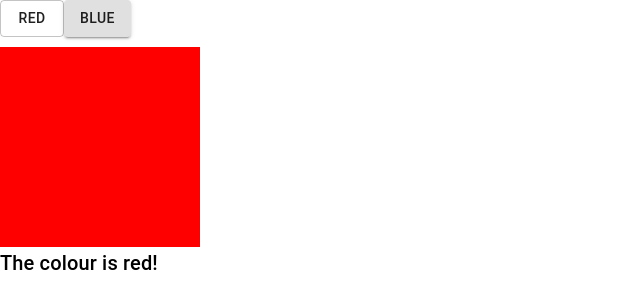
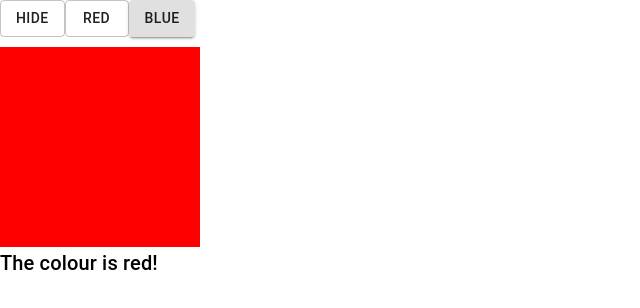
Before and after one commit to ncs-ds/react-workshop, a React (Create React App) app: page / in a window 1280 px wide. Shown: the top 308 px of the page, without its empty margins (0-640 px from the left). Built offline with nearby package versions, Linux system fonts and the light colour scheme.

Commit message:
Added new component for Box

```diff
--- a/src/App.tsx
+++ b/src/App.tsx
@@ -1,20 +1,29 @@
 import { Button } from "@material-ui/core";
 import { useState } from "react";
 import "./App.css";
+import Box from "./Box";
 import ColourNarrative from "./ColourNarrative";
 
 function App() {
   const [myColour, setMyColour] = useState("red");
+  const [isBoxVisible, setIsBoxVisible] = useState(true);
+
   return (
     <>
-      {" "}
+      <Button
+        variant="outlined"
+        onClick={() => setIsBoxVisible((oldValue) => !oldValue)}
+      >
+        {isBoxVisible ? "Hide" : "Show"}
+      </Button>
+
       <Button variant="outlined" onClick={() => setMyColour("red")}>
         Red
       </Button>
       <Button variant="contained" onClick={() => setMyColour("blue")}>
         Blue
       </Button>
-      <div className={`myBox ${myColour}`}></div>
+      <Box visible={isBoxVisible} colour={myColour}></Box>
       <ColourNarrative colour={myColour}></ColourNarrative>
     </>
   );
--- /dev/null
+++ b/src/Box.tsx
@@ -0,0 +1,13 @@
+import "./App.css";
+import { FC } from "react";
+
+export interface BoxProps {
+  visible: boolean;
+  colour: string;
+}
+
+const Box: FC<BoxProps> = ({ visible, colour }) => {
+  return <>{visible && <div className={`myBox ${colour}`}></div>}</>;
+};
+
+export default Box;
```
